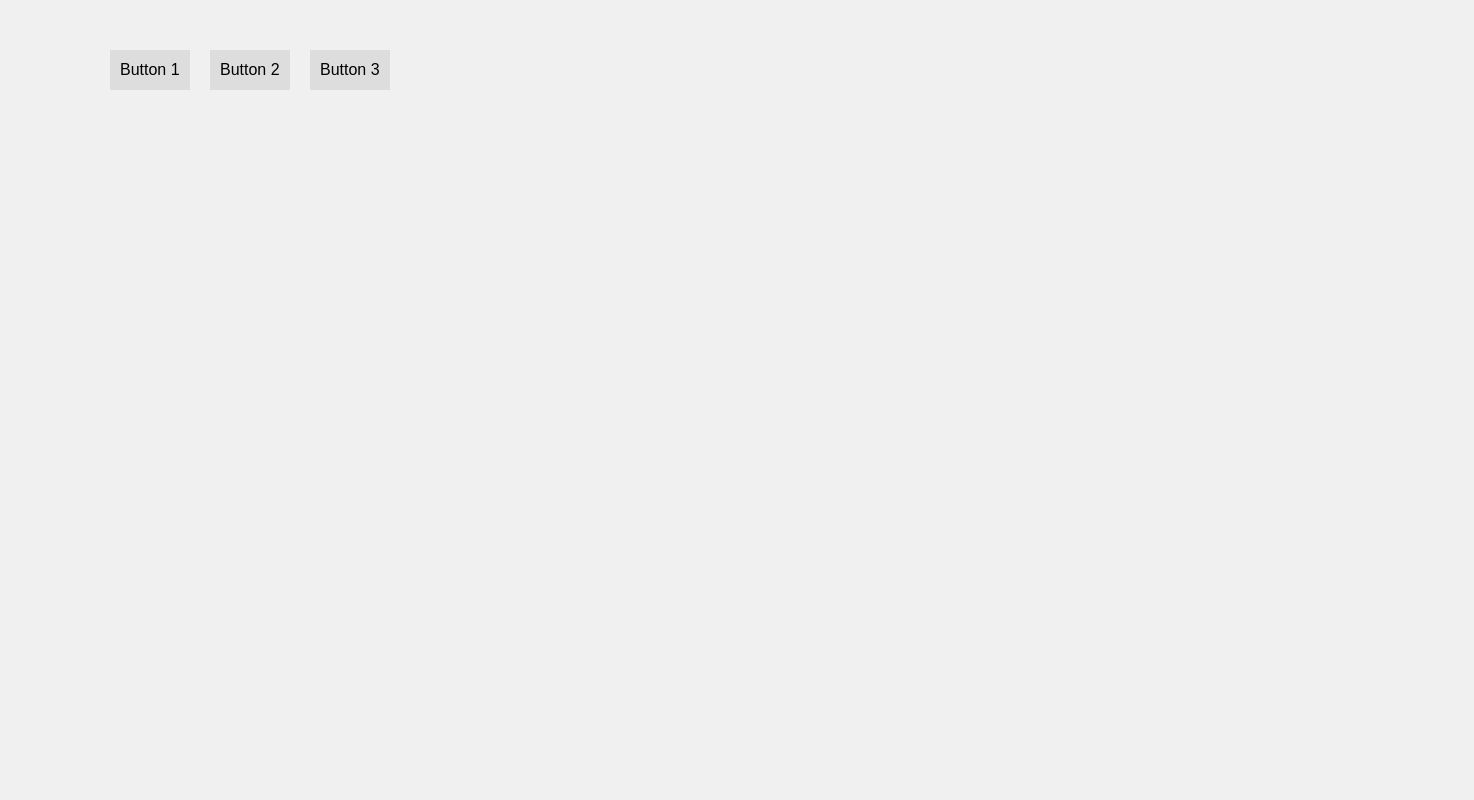
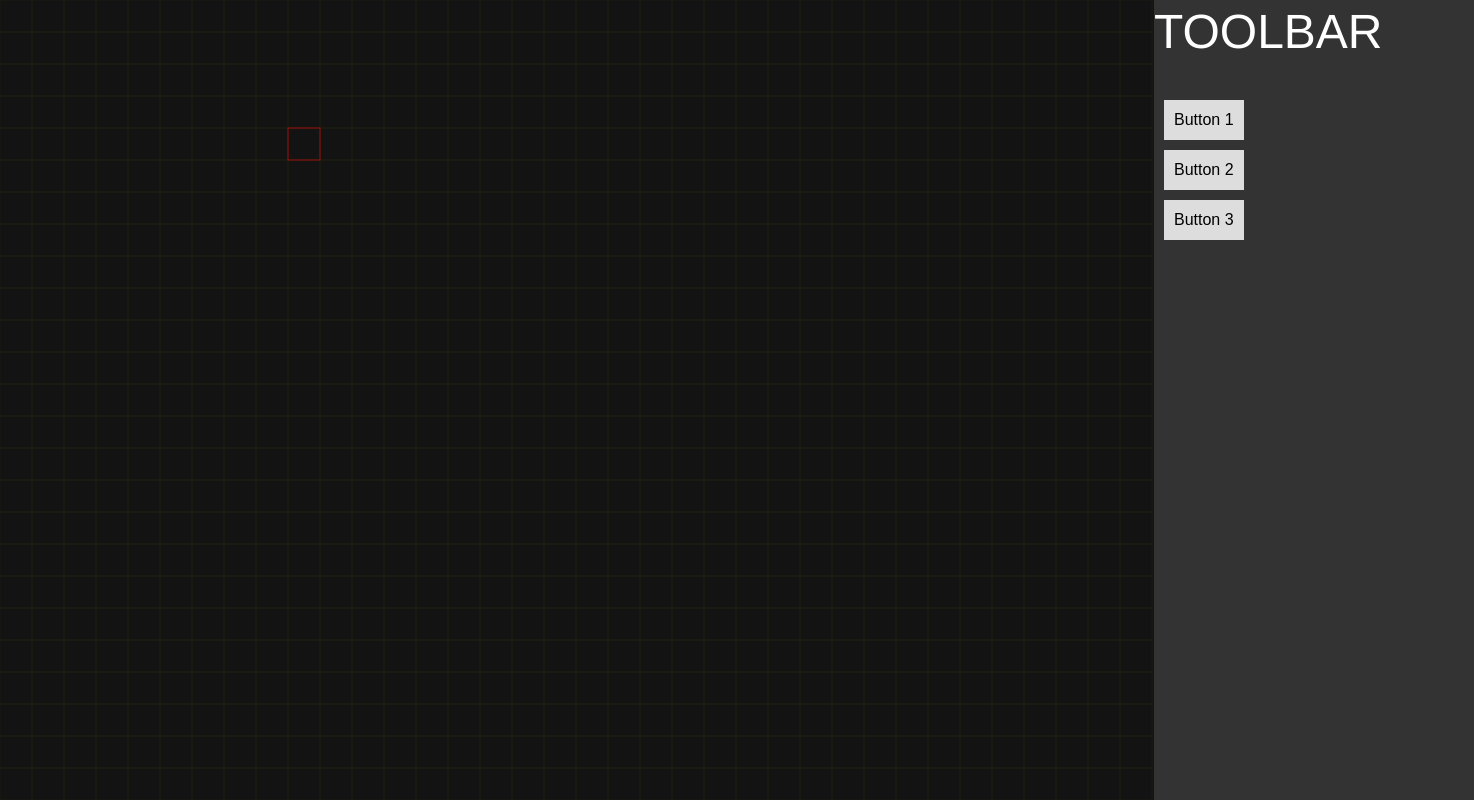
Before and after one commit to ArtofLimitations/LowToleranceZoo, a plain HTML site: page index.html in a window 1280 px wide. Shown: the whole page, 1474 px wide, since content can reach past the window. Drawn offline with Linux system fonts and the light colour scheme.

Commit message:
First commit reworked the original project and added keyboard

```diff
--- a/css/style.css
+++ b/css/style.css
@@ -1,16 +1,18 @@
 body {
     font-family: Arial, sans-serif;
-    background-color: #f0f0f0;
+    background-color: #2f3a3f;
     margin: 0;
     padding: 0;
 }
 
 h1 {
-    color: #333;
+    color: #303030;
     text-align: center;
     margin-top: 50px;
 }
 
 canvas {
     display: block;
+    background-color: #131313;
+    margin: 0 auto;
 }
--- a/index.html
+++ b/index.html
@@ -8,7 +8,7 @@
 </head>
 <body>
     <!--<h1>☺</h1>-->
-    <canvas id="tileCanvas"></canvas>
+    <canvas id="tileCanvas" tabindex='1'></canvas>
     <script type="module" src="js/main.js"></script>
 </body>
 <!--  http-server ./ -c-1 -->
--- a/js/main.js
+++ b/js/main.js
@@ -1,34 +1,42 @@
 // main.js
-import { toolbar } from './toolbar.js';
+import { toolbar, toolbarClicked } from './toolbar.js';
 import { drawSprite } from './sprite.js';
 //import { handleTileClick } from './tiles.js';
 
 document.addEventListener('DOMContentLoaded', () => {
     console.log('Z+');
 
+    // Canvas Configurations
+    var displayWidth = 1474;
+    var displayHeight = 800;
+
     const canvas = document.getElementById('tileCanvas');
+
+    var scale = 1;
+    canvas.style.width = displayWidth + 'px';
+    canvas.style.height = displayHeight + 'px';
+    canvas.width = displayWidth * scale;
+    canvas.height = displayHeight * scale;
+
     const ctx = canvas.getContext('2d');
+    ctx.imageSmoothingEnabled = false
 
-    // Configurations
-    const tileSizeX = 32;
+    // Z+ Configurations
+    const tileSizeX = 32;             // Single tile size
     const tileSizeY = 32;
-    const toolBarSize = 10; // Right side toolbar sized in tiles
-    const placedSprites = {};  // Store the positions of placed sprites (as key-value pairs)
-    let tilesX, tilesY;
-    let boardSizeX, boardSizeY = 50;
+    const toolBarSize = 320;          // Right side toolbar sized in tiles
+    const placedSprites = {};         // Store the positions of placed sprites (as key-value pairs)
+    let tilesX = 36;                  // Board width and height
+    let tilesY = 25;
+    let currentSprite = 1;            // Sprite to draw. Default = 1
+    let [cursorX, cursorY] = [9, 4];  // Keyboard cursor
 
-    // Resize the canvas and calculate the number of tiles
-    function resizeCanvas() {
-        canvas.width = window.innerWidth;
-        canvas.height = window.innerHeight;
-        tilesX = Math.floor(canvas.width / tileSizeX) - toolBarSize;
-        tilesY = Math.floor(canvas.height / tileSizeY);
-        drawTiles();
-    }
+
 
     // Draw the grid of tiles
-    function drawTiles() {
-        ctx.clearRect(0, 0, canvas.width, canvas.height);
+    function drawBoard() {
+        //ctx.clearRect(0, 0, canvas.width, canvas.height);
+        ctx.clearRect(0, 0, tilesX * tileSizeX, tilesY * tileSizeY);
         for (let y = 0; y < tilesY; y++) {
             for (let x = 0; x < tilesX; x++) {
                 drawTile(x, y);
@@ -36,19 +44,27 @@ document.addEventListener('DOMContentLoaded', () => {
         }
         drawSprites();
         // Draw toolbar from toolbar.js
-        toolbar(toolBarSize, tileSizeY);
+        toolbar(toolBarSize);
     }
 
     // Draw a single tile
     function drawTile(x, y) {
         const posX = x * tileSizeX;
         const posY = y * tileSizeY;
-        ctx.strokeStyle = '#666';
+        //console.log(`tile:${x},${y} cursor:${cursorX},${cursorY}`);
+        ctx.lineWidth = 1;
+        if (x === cursorX && y === cursorY) {
+            ctx.beginPath();
+            ctx.strokeStyle = 'rgba(255, 10, 10, 0.6)';
+        } else {
+            ctx.beginPath();
+            ctx.strokeStyle = 'rgba(90, 100, 10, 0.1)';
+        }
         ctx.strokeRect(posX, posY, tileSizeX, tileSizeY);
     }
 
     // Draw placed sprites to screen
-    function drawSprites () {
+    function drawSprites() {
         for (const key in placedSprites) {
             const [x, y] = key.split(',').map(Number);
             if (x < tilesX && y < tilesY) drawSprite(x, y, tileSizeX, tileSizeY);
@@ -70,6 +86,7 @@ document.addEventListener('DOMContentLoaded', () => {
 
         const { x, y } = getTileCoordinates(mouseX, mouseY);
         const tileKey = `${x},${y}`;
+        [cursorX, cursorY] = [x,y];
 
         if (placedSprites[tileKey]) {
             // Remove sprite if it exists
@@ -78,17 +95,51 @@ document.addEventListener('DOMContentLoaded', () => {
             // Place sprite
             placedSprites[tileKey] = 1;
         }
+        drawBoard();
         drawSprites();
         console.log(tileKey);
         console.log(placedSprites[tileKey]);
     }
 
-    // Handle window resizing
-    window.addEventListener('resize', resizeCanvas);
-    // Handle mouse click for drawing sprites
-    canvas.addEventListener('click', handleTileClick);
+    function handleClick(event) {
+        const rect = canvas.getBoundingClientRect();
+        const x = event.clientX - rect.left;
+        const y = event.clientY - rect.top;
+
+        if (x <= tilesX * tileSizeX) {
+            handleTileClick(event);
+        }
+        else {
+            // handle toolbar clicks from toolbar.js
+            toolbarClicked(x, y, toolBarSize);
+        }
+    }
+
+    function handleKeyboard(event) {
+        console.log(`keyboard cursor ${cursorX},${cursorY}`);
+        switch (event.key) {
+
+            case 'ArrowUp':
+                if (cursorY > 0) cursorY -= 1; // Move up
+                break;
+            case 'ArrowDown':
+                if (cursorY < tilesY) cursorY += 1; // Move down
+                break;
+            case 'ArrowLeft':
+                if (cursorX > 0) cursorX -= 1; // Move left
+                break;
+            case 'ArrowRight':
+                if (cursorX < tilesX) cursorX += 1; // Move right
+                break;
+        }
+        drawBoard(); // Redraw the board and cursor
+    }
+    // Handle events for keyboard, mouse, etc
+    canvas.addEventListener('click', handleClick);        // canvas.removeEventListener('click', myFunction);
+    canvas.addEventListener('keydown', handleKeyboard) ;  // handles keypresses
+
 
     // Initial canvas setup
-    resizeCanvas();
-    toolbar(toolBarSize, tileSizeY);
+    toolbar(toolBarSize);
+    drawBoard();
 });
--- a/js/toolbar.js
+++ b/js/toolbar.js
@@ -1,52 +1,64 @@
 const canvas = document.getElementById('tileCanvas');
 const ctx = canvas.getContext('2d');
 
-let toolBarSize, tileSize;
+
+const buttons = [
+  { x: 10, y: 100, width: 80, height: 40, label: 'Button 1' },
+  { x: 10, y: 150, width: 80, height: 40, label: 'Button 2' },
+  { x: 10, y: 200, width: 80, height: 40, label: 'Button 3' }
+]
 
 // In toolbar.js
-export function toolbar(width, size) {
+export function toolbar(size) {
   console.log('Function called from toolbar.js');
-    toolBarSize = width * 32;
-    tileSize = size;
-    const buttons = [
-        { x: 110, y: 50, width: 80, height: 40, label: 'Button 1' },
-        { x: 210, y: 50, width: 80, height: 40, label: 'Button 2' },
-        { x: 310, y: 50, width: 80, height: 40, label: 'Button 3' }
-    ]
+
+  const leftSide = canvas.width - size;
 
   // Draw toolbar
   ctx.beginPath();
-    ctx.rect(canvas.width - toolBarSize, 0, canvas.width, Math.floor(canvas.height / tileSize) * tileSize);
+  ctx.rect(canvas.width - size, 0, canvas.width, canvas.height);
   ctx.fillStyle = "#333";
   ctx.fill();
+  ctx.beginPath();
   ctx.fillStyle = "#FFF";
   ctx.font = "48px Helvetica, Arial, Sans-Serif";
-    ctx.fillText("TOOLBAR", canvas.width - toolBarSize, 48);
+  ctx.fillText("TOOLBAR", canvas.width - size, 48);
 
-    // Draw toolbar with buttons
-    ctx.clearRect(0, 0, canvas.width, canvas.height);
+  // Draw toolbar buttons
 
   buttons.forEach(button => {
     ctx.fillStyle = '#ddd';
-        ctx.fillRect(button.x, button.y, button.width, button.height);
+    ctx.fillRect(leftSide + button.x, button.y, button.width, button.height);
 
     ctx.fillStyle = '#000';
     ctx.font = '16px Arial';
-        ctx.fillText(button.label, button.x + 10, button.y + 25);
+    ctx.fillText(button.label, leftSide + button.x + 10, button.y + 25);
   });
 
-    function isInsideButton(x, y, button) {
+  /*canvas.addEventListener('click', function(event) {
+    const rect = canvas.getBoundingClientRect();
+    const x = event.clientX - rect.left;
+    const y = event.clientY - rect.top;
+
+    buttons.forEach(button => {
+      if (isInsideButton(x, y, button)) {
+        alert(`${button.label} clicked!`);
+      }
+    });*/
+}
+
+function isInsideButton(bX, x, y, button) {
   return (
-          x > button.x && x < button.x + button.width &&
+    x > bX + button.x && x < bX + button.x + button.width &&
     y > button.y && y < button.y + button.height
   );
 }
 
-
-};
-
-/*function handleToolClick(event) {
-
+export function toolbarClicked(x, y, size) {
+  let buttonX = canvas.width - size;
+  buttons.forEach(button => {
+    if (isInsideButton(buttonX, x, y, button)) {
+      alert(`${button.label} clicked!`);
     }
-
-canvas.addEventListener('click', handleToolClick);*/
+  });
+}
```
Lines whose indentation alone changed are shown as unchanged.
